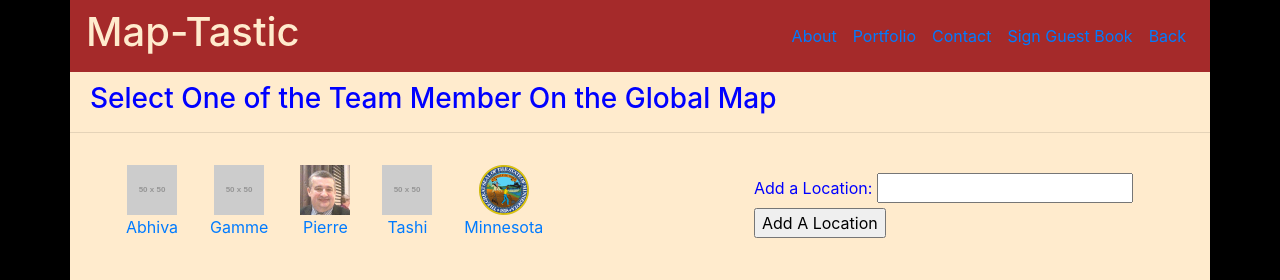
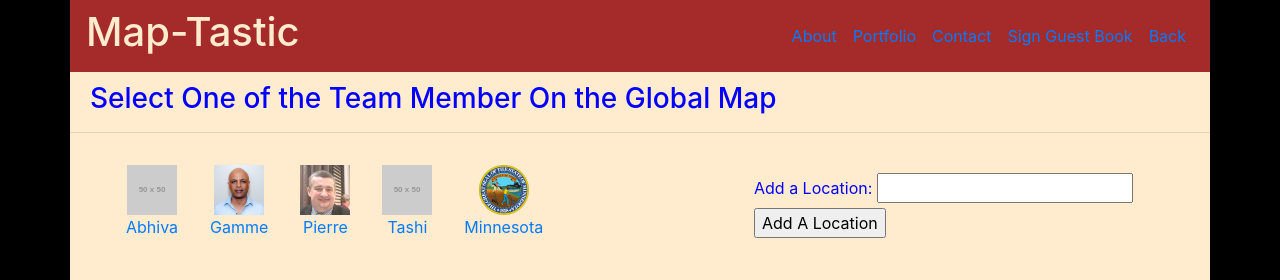
Before and after one commit to usa85/usa85.github.io, a plain HTML site: page maptastic/aTeam.html in a window 1280 px wide. Shown: the top 280 px of the page. Drawn offline with nearby package versions, Linux system fonts and the light colour scheme; some packages are replaced by stand-ins of ours; placeholder pictures from the web are drawn by us.

Commit message:
with Gamme first picture

```diff
--- a/maptastic/aTeam.html
+++ b/maptastic/aTeam.html
@@ -156,7 +156,7 @@
              <div id="buttons-view" style="padding-top: 0%;">
                  <ul>
                     <li><a href="https://placeholder.com"><img src="http://via.placeholder.com/50x50" alt="Abhiva" style="width:50px; height:50px; border:0px;"><br>Abhiva</a></li>
-                    <li><a href="https://placeholder.comt"><img src="http://via.placeholder.com/50x50" alt="Gamme" style="width:50px; height:50px; border:0px;"><br>Gamme</a></li>
+                    <li><a href="https://placeholder.comt"><img src="assets/images/Gamme.jpg" alt="Gamme" style="width:50px; height:50px; border:0px;"><br>Gamme</a></li>
 
                     <li><a href="pierre.txt"><img src="assets/images/pierre.png" alt="Pierre" style="width:50px; height:50px; border:0px;"><br>Pierre</a></li>
                     <li><a href="https://placeholder.com"><img src="http://via.placeholder.com/50x50" alt="Tashi" style="width:50px; height:50px; border:0px;"><br>Tashi</a></li>
```
Also changed, not shown: maptastic/index.html (+2 -2 lines), maptastic/assets/images/Gamme.jpg (added).
